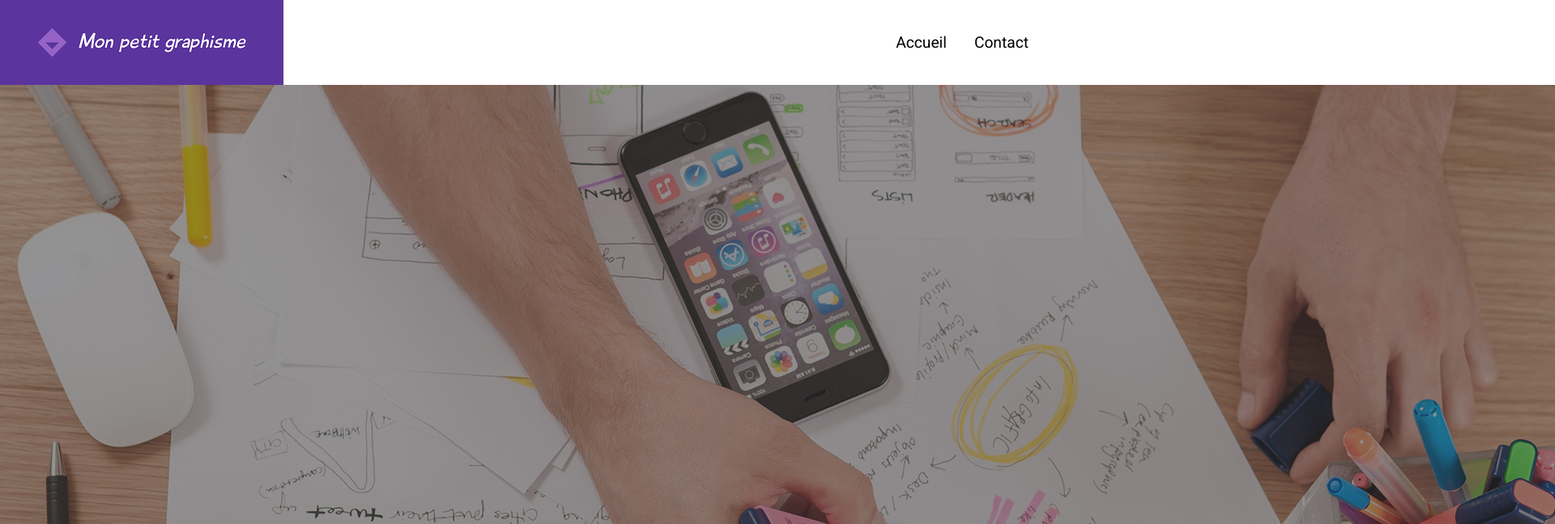
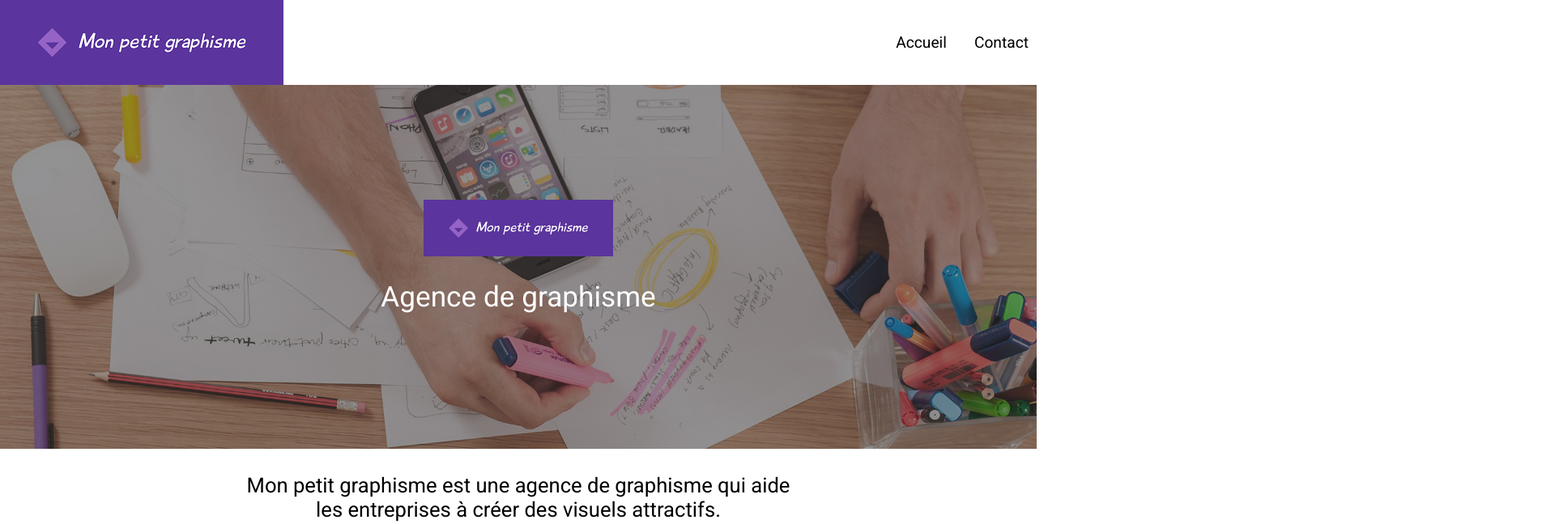
Before and after one commit to iftoute/mon-petit-graphisme_p2, a plain HTML site: page index.html in a window 1280 px wide. Shown: the top 648 px of the page at 81% size, 1920 px wide, since content can reach past the window. Drawn offline with Linux system fonts and the light colour scheme.

Commit message:
Add Banner

```diff
--- a/index.html
+++ b/index.html
@@ -24,15 +24,14 @@
    </header>
 
 
-
    <main>
-        <section class="top">
+        <section class="entete">
             <div class="banner">
-            <img src="img/backgroung_image.jpg" alt="">
+                <img id="ban" src="img/backgroung_image.jpg" alt="background">
             </div>
-            <div class="entete">
-                    <img src="img/logo_long.png" alt="logo long">
-                    <h1>Agence de graphisme</h1>
+            <div class="banner-content">
+                <img src="img/logo_long.png" alt="logo long">
+                 <h1>Agence de graphisme</h1>
             </div>
         </section>
 
--- a/style.css
+++ b/style.css
@@ -22,21 +22,43 @@ nav {
     font-size: 1.2rem
 }
 
-
+/*-------main--------------*/
 /*-------top--------------*/
 
-/*.top {
+.banner img{
+    width: 100%;
+    height: 450px;
+    object-fit: cover;
+}
+
+.entete {
     position: relative;
 }
 
-.entete {
+.banner-content {
     position: absolute;
+    top: 0;
+    width: 100%;
+    height: 100%;
+    display: flex;
+    flex-direction: column;
+    justify-content: center;
+    align-items: center;
+}
+
+.banner-content img {
+    height: 70px
+}
+
+.banner-content h1 {
+    color: white;
+    font-weight: 400;
+    font-size: 2.2rem;
 }
 
 
-
 /*--------bottom-----------*/
-/*.bottom {
+.bottom {
     display: flex;
     flex-direction: column;
     align-items: center;
@@ -92,17 +114,6 @@ nav {
 
 
 
-
-
-
-
-
-
-
-
-
-
-
 footer {
     background-color: blueviolet;
     color: white;
```
